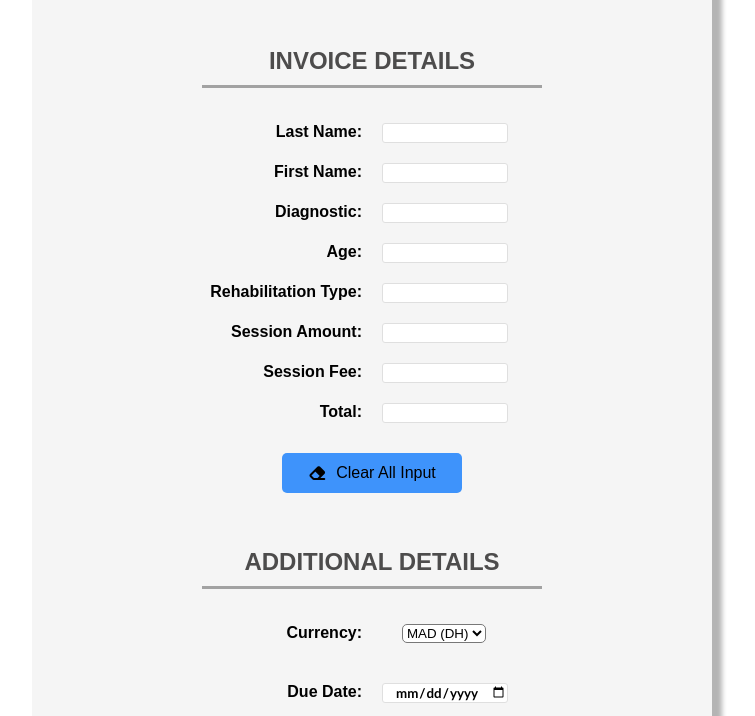
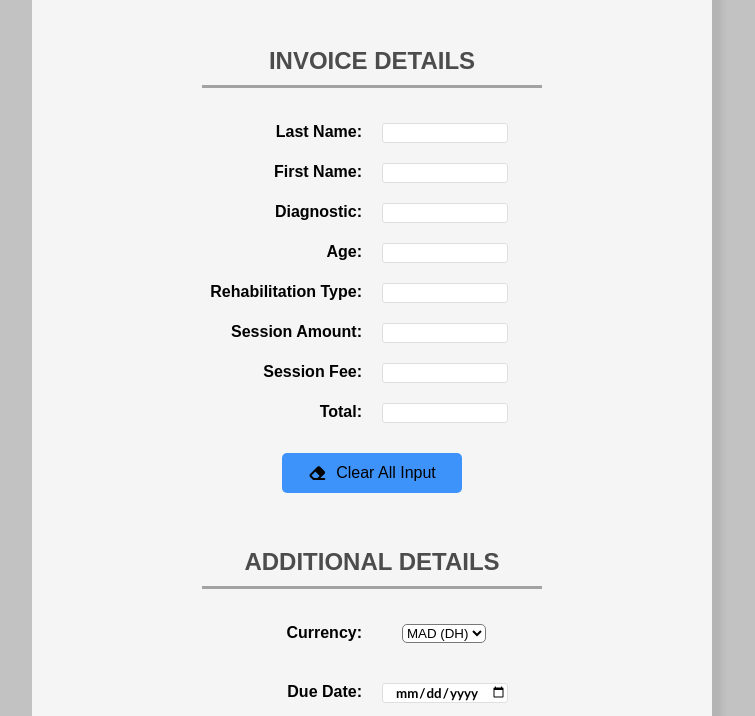
Before and after one commit to A-Morabet/invoice-generator-allied, a plain HTML site: page index.html in a window 1280 px wide. Shown: the part 232-948 px from the top of the page, without its empty margins (268-1023 px from the left). Drawn offline with Linux system fonts and the light colour scheme.

Commit message:
invoice-gen-dyncalendar

```diff
--- a/style.css
+++ b/style.css
@@ -1,6 +1,10 @@
 * {
     font-family: Arial, Helvetica, sans-serif;
     print-color-adjust: exact;
+}
+
+body{
+    background-color: rgb(194, 194, 194);
 }
 
 h2{
```
